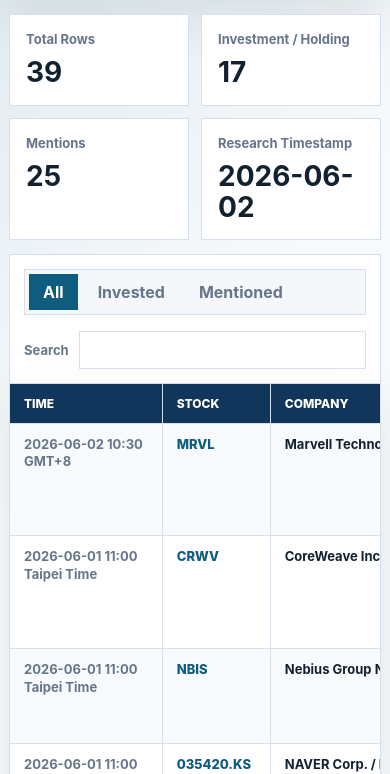
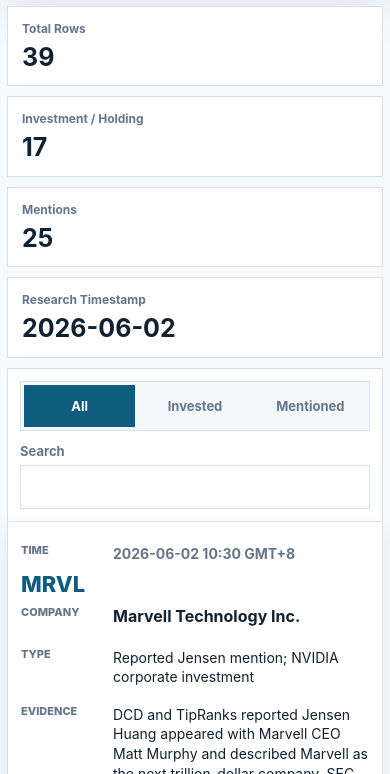
Before and after one commit to kincheungchi0-create/jensencall, a website: page index.html in a window 390 px wide. Shown: the part 175-949 px from the top of the page. Drawn offline with Linux system fonts and the light colour scheme.

Commit message:
Improve mobile layout

```diff
--- a/index.html
+++ b/index.html
@@ -40,9 +40,9 @@
 
       <section class="controls" aria-label="Table controls">
         <div class="tabs" role="tablist" aria-label="Dataset">
-          <button class="tab active" data-filter="all" type="button">All</button>
-          <button class="tab" data-filter="investment" type="button">Invested</button>
-          <button class="tab" data-filter="mention" type="button">Mentioned</button>
+          <button class="tab active" data-filter="all" type="button" role="tab" aria-selected="true">All</button>
+          <button class="tab" data-filter="investment" type="button" role="tab" aria-selected="false">Invested</button>
+          <button class="tab" data-filter="mention" type="button" role="tab" aria-selected="false">Mentioned</button>
         </div>
         <label class="search">
           <span>Search</span>
--- a/script.js
+++ b/script.js
@@ -11,6 +11,15 @@
 const stockRows = document.querySelector("#stockRows");
 const searchInput = document.querySelector("#searchInput");
 const tabs = Array.from(document.querySelectorAll(".tab"));
+const columnLabels = {
+  latest_verified_time: "Time",
+  stock: "Stock",
+  company: "Company",
+  relationship_type: "Type",
+  evidence_summary: "Evidence",
+  confidence: "Confidence",
+  source_url: "Source",
+};
 
 function parseCsv(text) {
   const rows = [];
@@ -100,7 +109,7 @@
   const rows = state.rows.filter(matchesFilter).filter(matchesSearch);
 
   if (!rows.length) {
-    stockRows.innerHTML = '<tr><td colspan="7">No rows</td></tr>';
+    stockRows.innerHTML = '<tr class="empty-row"><td colspan="7">No rows</td></tr>';
     return;
   }
 
@@ -108,13 +117,13 @@
     .map(
       (row) => `
         <tr>
-          <td class="time">${escapeHtml(row.latest_verified_time)}</td>
-          <td class="stock">${escapeHtml(row.stock)}</td>
-          <td class="company">${escapeHtml(row.company)}</td>
-          <td class="relationship">${escapeHtml(row.relationship_type)}</td>
-          <td class="evidence">${escapeHtml(row.evidence_summary)}</td>
-          <td class="confidence">${escapeHtml(row.confidence)}</td>
-          <td class="source"><a href="${escapeHtml(row.source_url)}" target="_blank" rel="noreferrer">Open</a></td>
+          <td class="time" data-label="${columnLabels.latest_verified_time}">${escapeHtml(row.latest_verified_time)}</td>
+          <td class="stock" data-label="${columnLabels.stock}">${escapeHtml(row.stock)}</td>
+          <td class="company" data-label="${columnLabels.company}">${escapeHtml(row.company)}</td>
+          <td class="relationship" data-label="${columnLabels.relationship_type}">${escapeHtml(row.relationship_type)}</td>
+          <td class="evidence" data-label="${columnLabels.evidence_summary}">${escapeHtml(row.evidence_summary)}</td>
+          <td class="confidence" data-label="${columnLabels.confidence}">${escapeHtml(row.confidence)}</td>
+          <td class="source" data-label="${columnLabels.source_url}"><a href="${escapeHtml(row.source_url)}" target="_blank" rel="noreferrer">Open</a></td>
         </tr>
       `,
     )
@@ -129,7 +138,11 @@
 tabs.forEach((tab) => {
   tab.addEventListener("click", () => {
     state.filter = tab.dataset.filter;
-    tabs.forEach((item) => item.classList.toggle("active", item === tab));
+    tabs.forEach((item) => {
+      const isActive = item === tab;
+      item.classList.toggle("active", isActive);
+      item.setAttribute("aria-selected", String(isActive));
+    });
     renderTable();
   });
 });
--- a/styles.css
+++ b/styles.css
@@ -58,6 +58,7 @@
   font-size: clamp(32px, 6vw, 56px);
   line-height: 1;
   letter-spacing: 0;
+  overflow-wrap: anywhere;
 }
 
 .actions {
@@ -141,6 +142,7 @@
   font: inherit;
   font-weight: 750;
   cursor: pointer;
+  -webkit-tap-highlight-color: transparent;
 }
 
 .tab.active {
@@ -256,6 +258,12 @@
 }
 
 td.source a {
+  display: inline-flex;
+  align-items: center;
+  justify-content: center;
+  min-height: 32px;
+  padding: 0 10px;
+  border: 1px solid rgba(168, 85, 34, 0.32);
   color: var(--accent-2);
   font-weight: 800;
   text-decoration: none;
@@ -263,8 +271,8 @@
 
 @media (max-width: 860px) {
   .app-shell {
-    width: min(100vw - 18px, 1440px);
-    padding-top: 10px;
+    width: min(100vw - 20px, 1440px);
+    padding: 10px 0 28px;
   }
 
   .topbar,
@@ -274,11 +282,39 @@
   }
 
   .actions {
-    justify-content: flex-start;
+    display: grid;
+    grid-template-columns: repeat(2, minmax(0, 1fr));
+    justify-content: stretch;
+  }
+
+  .button {
+    min-height: 44px;
+    padding: 0 12px;
   }
 
   .summary-grid {
     grid-template-columns: repeat(2, minmax(0, 1fr));
+  }
+
+  .metric-card {
+    min-height: 82px;
+    padding: 14px;
+  }
+
+  .metric-card strong {
+    font-size: 25px;
+  }
+
+  .tabs {
+    display: grid;
+    grid-template-columns: repeat(3, minmax(0, 1fr));
+    width: 100%;
+  }
+
+  .tab {
+    min-width: 0;
+    min-height: 42px;
+    padding: 0 8px;
   }
 
   .search,
@@ -290,3 +326,197 @@
     max-height: none;
   }
 }
+
+@media (max-width: 720px) {
+  body {
+    background: #f7fafc;
+  }
+
+  .topbar {
+    gap: 16px;
+    padding: 18px;
+  }
+
+  .eyebrow {
+    font-size: 11px;
+    line-height: 1.35;
+  }
+
+  h1 {
+    font-size: clamp(34px, 13vw, 48px);
+  }
+
+  .summary-grid {
+    gap: 10px;
+    margin: 10px 0;
+  }
+
+  .metric-card span {
+    margin-bottom: 8px;
+    font-size: 12px;
+  }
+
+  .controls {
+    gap: 12px;
+    padding: 12px;
+  }
+
+  .search {
+    align-items: stretch;
+    flex-direction: column;
+    gap: 6px;
+  }
+
+  .search input {
+    min-height: 44px;
+  }
+
+  .table-panel {
+    border: 0;
+    background: transparent;
+    box-shadow: none;
+  }
+
+  .table-scroll {
+    min-height: 0;
+    overflow: visible;
+  }
+
+  table,
+  tbody,
+  tr,
+  td {
+    display: block;
+    width: 100%;
+  }
+
+  table {
+    min-width: 0;
+    border-collapse: separate;
+  }
+
+  thead {
+    display: none;
+  }
+
+  tbody tr {
+    margin: 0 0 12px;
+    padding: 14px;
+    background: var(--panel);
+    border: 1px solid var(--line);
+    box-shadow: 0 10px 24px rgba(18, 33, 47, 0.07);
+  }
+
+  tbody tr:nth-child(odd) td,
+  td {
+    background: transparent;
+  }
+
+  td {
+    position: relative;
+    min-height: 34px;
+    padding: 9px 0 9px 104px;
+    border: 0;
+    font-size: 14px;
+    line-height: 1.4;
+    overflow-wrap: anywhere;
+  }
+
+  td::before {
+    content: attr(data-label);
+    position: absolute;
+    left: 0;
+    top: 9px;
+    width: 88px;
+    color: var(--muted);
+    font-size: 11px;
+    font-weight: 850;
+    line-height: 1.25;
+    text-transform: uppercase;
+  }
+
+  td.stock {
+    min-height: auto;
+    padding: 0 0 8px;
+    font-size: 22px;
+    line-height: 1.1;
+  }
+
+  td.stock::before {
+    content: none;
+  }
+
+  td.company {
+    padding-top: 0;
+    font-size: 16px;
+  }
+
+  td.company::before {
+    top: 1px;
+  }
+
+  td.time,
+  td.stock,
+  td.company,
+  td.relationship,
+  td.evidence,
+  td.confidence,
+  td.source {
+    width: 100%;
+  }
+
+  td.source a {
+    min-height: 40px;
+    min-width: 96px;
+    padding: 0 14px;
+    background: #fff;
+  }
+
+  .empty-row td {
+    padding: 18px;
+  }
+
+  .empty-row td::before {
+    content: none;
+  }
+}
+
+@media (max-width: 430px) {
+  .app-shell {
+    width: min(100vw - 14px, 1440px);
+    padding-top: 7px;
+  }
+
+  .topbar {
+    padding: 16px;
+  }
+
+  .summary-grid {
+    grid-template-columns: 1fr;
+  }
+
+  .metric-card {
+    min-height: 72px;
+  }
+
+  .tabs {
+    gap: 4px;
+    padding: 3px;
+  }
+
+  .tab {
+    font-size: 13px;
+  }
+
+  tbody tr {
+    padding: 13px;
+  }
+
+  td {
+    padding-left: 92px;
+  }
+
+  td::before {
+    width: 78px;
+  }
+}
```
Also changed, not shown: conversation_log.txt (+19 -0 lines).
